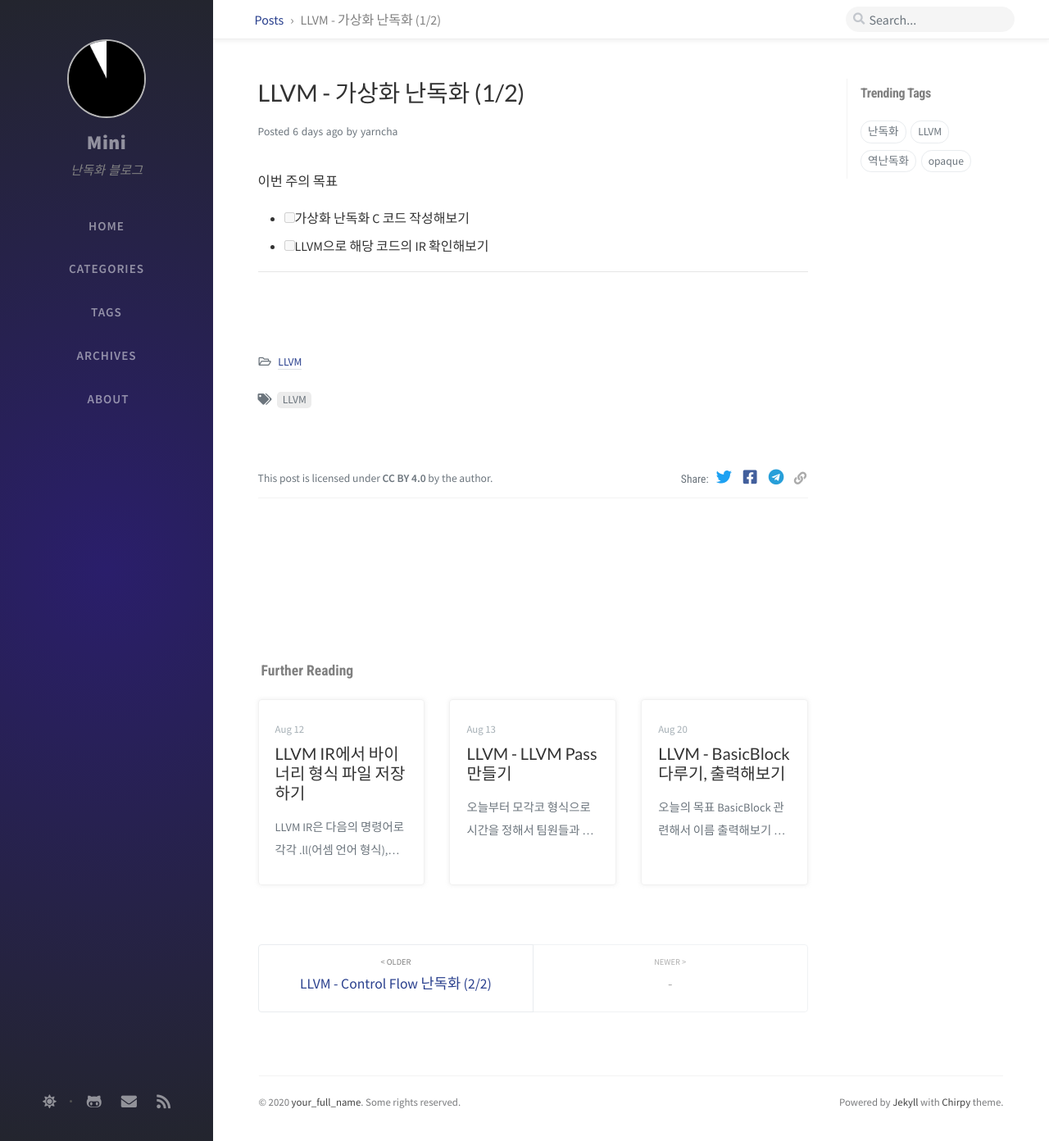
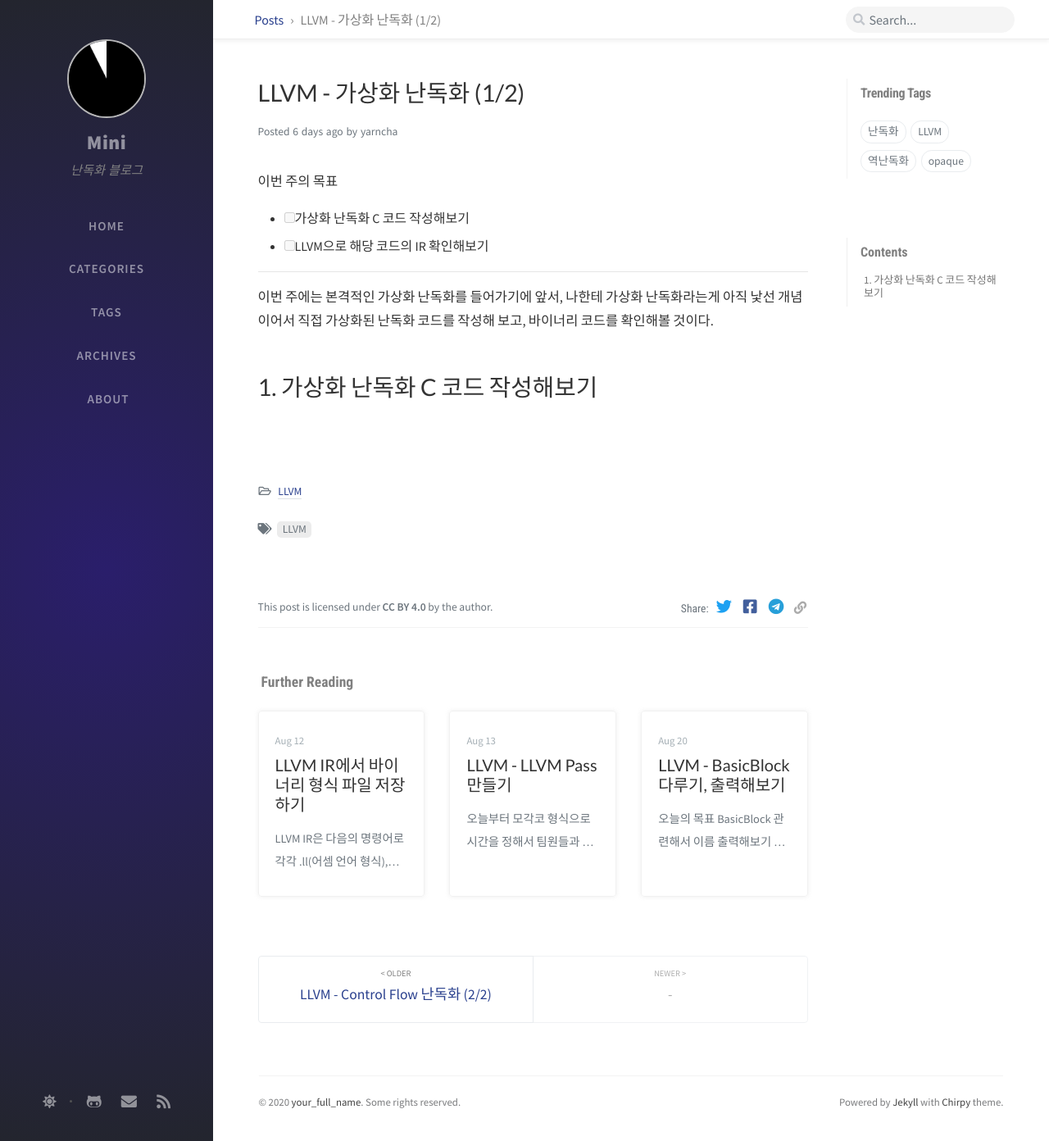
Before and after one commit to yarncha/yarncha.github.io, a Jekyll site: the page built from _posts/2020-09-15-17.md, in a window 1280 px wide and 1392 px high. Shown: the whole window at 82% size. Built offline with Jekyll 4.4.1, drawn with Linux system fonts in a browser that asks for light colours; nearby versions of some CDN libraries; comment, search, counter and statistics services are not loaded.

Commit message:
Update 2020-09-15-17.md

```diff
--- a/_posts/2020-09-15-17.md
+++ b/_posts/2020-09-15-17.md
@@ -13,4 +13,8 @@ comments: true
 - [ ] LLVM으로 해당 코드의 IR 확인해보기
 
 * * *
+
+이번 주에는 본격적인 가상화 난독화를 들어가기에 앞서, 나한테 가상화 난독화라는게 아직 낯선 개념이어서 직접 가상화된 난독화 코드를 작성해 보고, 바이너리 코드를 확인해볼 것이다.
+
+# 1. 가상화 난독화 C 코드 작성해보기
 <!-- References -->
```
